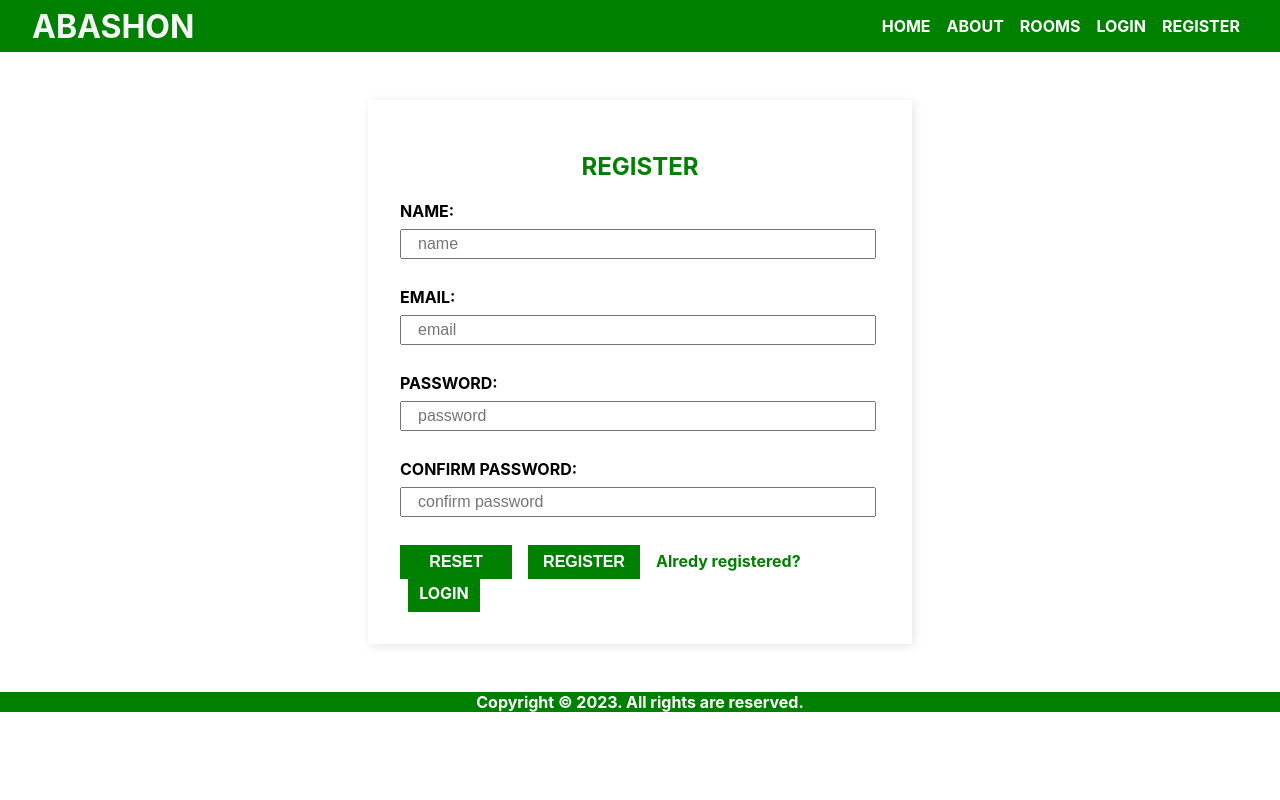
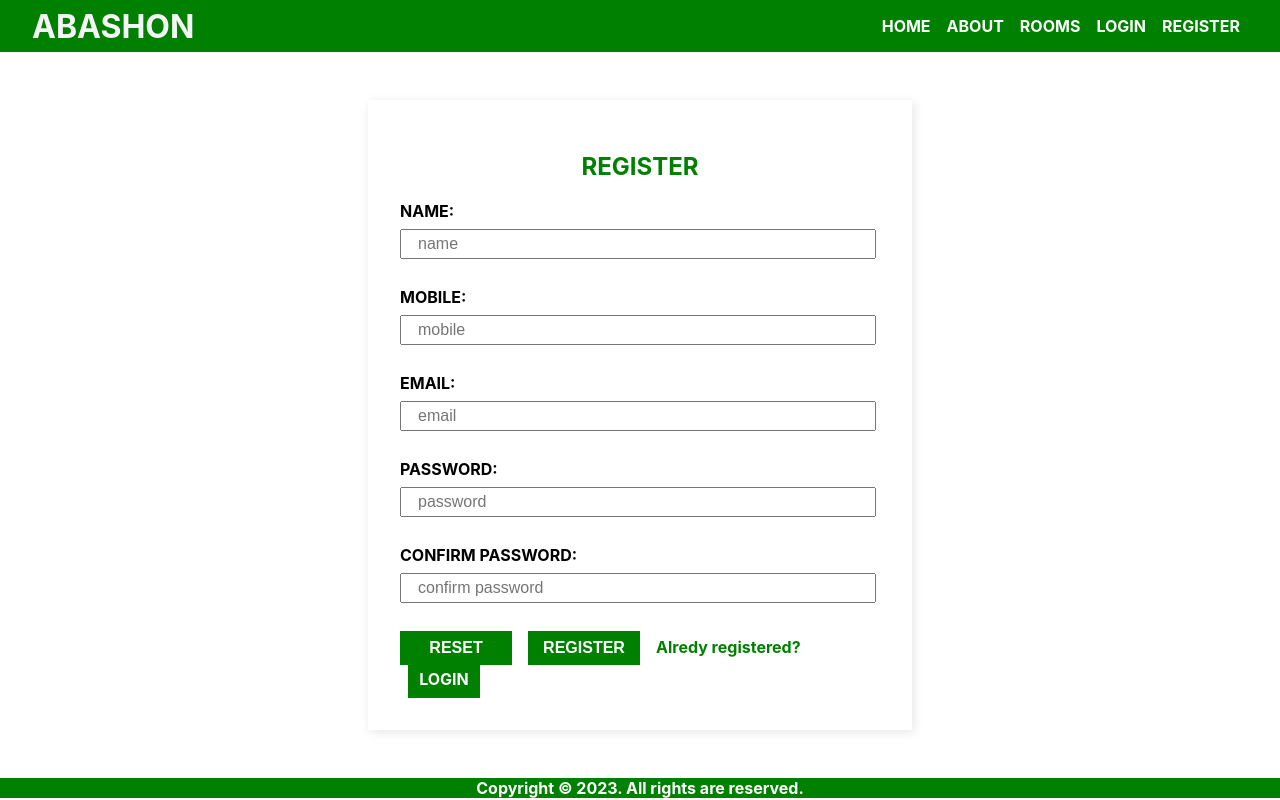
Before and after one commit to raihan-mahmud-talukder/abashon, a React (Create React App) app in the folder client/: page /register in a window 1280 px wide. Built offline with nearby package versions, Linux system fonts and the light colour scheme.

Commit message:
registeration

```diff
--- a/client/src/screens/Register.jsx
+++ b/client/src/screens/Register.jsx
@@ -1,23 +1,37 @@
 import axios from 'axios'
 import { useState } from 'react'
+import { useNavigate } from 'react-router-dom'
 
 export const Register = () => {
   const [name, setName] = useState('')
+  const [mobile, setMobile] = useState('')
   const [email, setEmail] = useState('')
   const [password, setPassword] = useState('')
   const [confirmPassword, setConfirmPassword] = useState('')
+  const navigate = useNavigate()
 
-  const register = async () => {
+  const modal = () => {
+    const w = window.open('', '', 'width=100,height=100')
+    w.document.write('Successfully Registered!')
+    w.focus()
+    setTimeout(() => { w.close(); }, 3000)
+  }
+
+  const register = async event => {
+    event.preventDefault()
     if (password === confirmPassword) {
       const user = {
-        name, email, password, confirmPassword
+        name, mobile, email, password, confirmPassword
       }
       try {
         const result = (await axios.post('/api/users/register', user)).data
         setName('')
+        setMobile('')
         setEmail('')
         setPassword('')
         setConfirmPassword('')
+        modal()
+        navigate('/login')
       } catch (error) { console.log(error) }
     } else { alert('Passwords not matched!') }
   }
@@ -33,6 +47,15 @@ export const Register = () => {
         id="name"
         value={name}
         onChange={event => setName(event.target.value)}
+      /><br />
+      <label htmlFor="mobile">Mobile: </label>
+      <input
+        type="text"
+        placeholder="mobile"
+        required={true}
+        id="mobile"
+        value={mobile}
+        onChange={event => setMobile(event.target.value)}
       /><br />
       <label htmlFor='email'>Email:</label>
       <input
```
